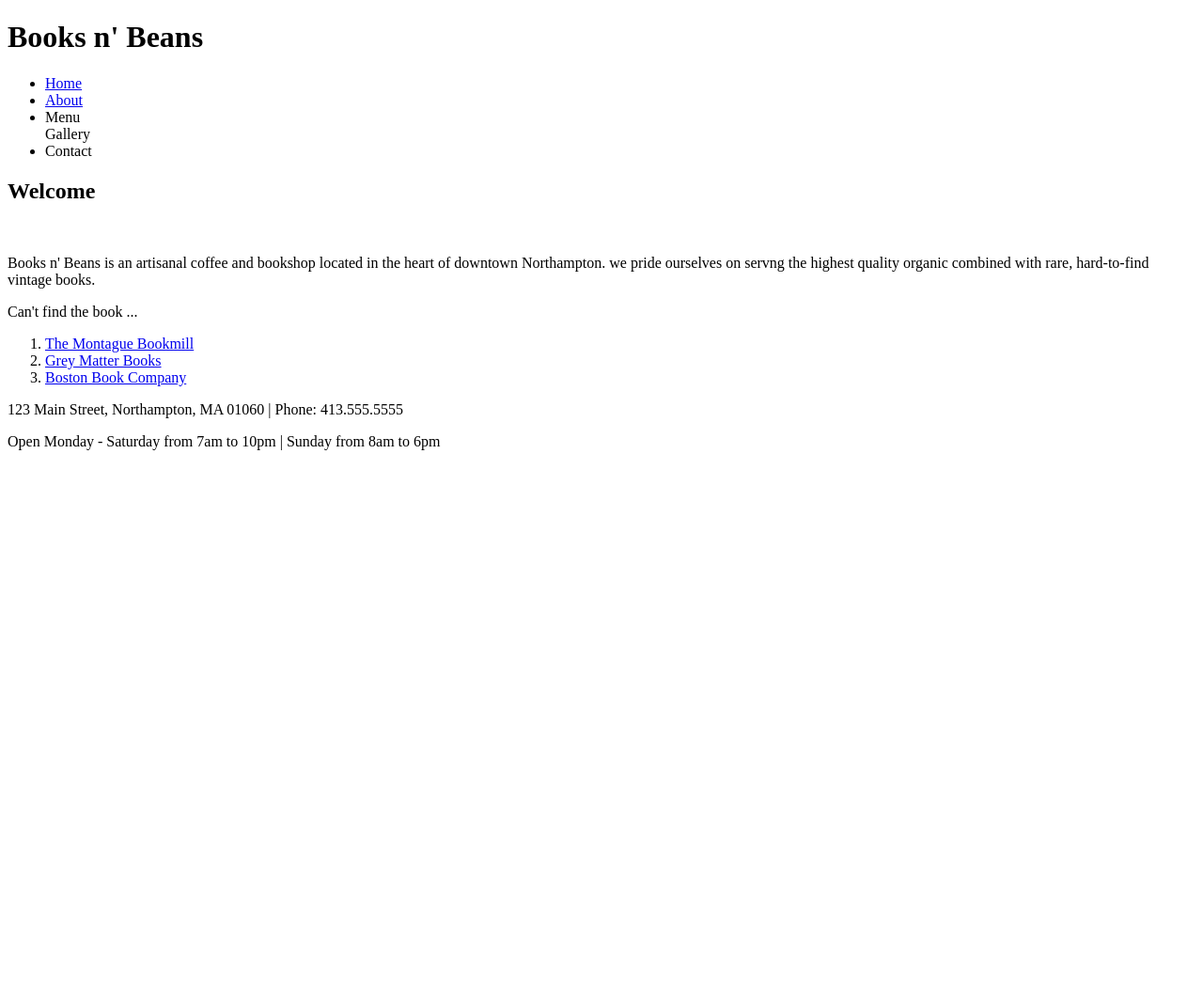
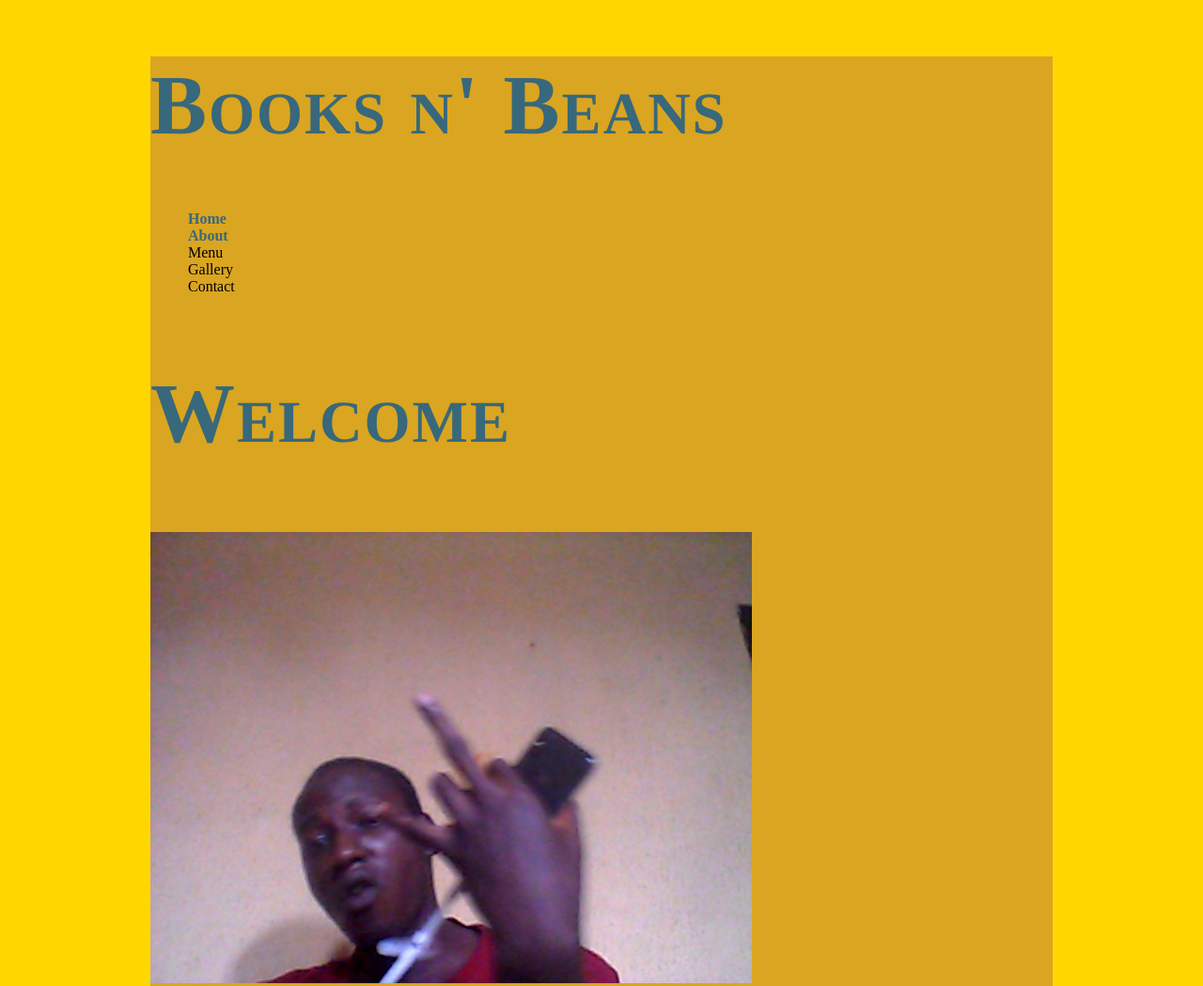
Before and after one commit to PBRAINUNLIMITED/friday, a plain HTML site: page index.html in a window 1280 px wide. Shown: the top 1049 px of the page at 94% size. Before the commit the page ends 800 px from the top, so only its background shows below. Drawn offline with Linux system fonts and the light colour scheme.

Commit message:
Add files via upload

```diff
--- /dev/null
+++ b/about.html
@@ -0,0 +1,35 @@
+<!DOCTYPE html>
+<html lang="en">
+<head>
+    <meta charset="UTF-8">
+    <meta name="viewport" content="width=device-width, initial-scale=1.0">
+    <title>About- Books n' Beans</title>
+    <link rel="stylesheet" href="style.css">
+    </head>
+<body>
+    <div class="container">
+    <div class="header">
+    <h1>Books n' Beans</h1>
+    </div>
+    <div class="menu">
+    <nav>
+    <ul>
+        <li><a href="index.html">Home</a></li>
+        <li><a href="about.html">About</a></li>
+        <li>menu</li>
+        <li>Gallery</li>
+        <li>Contact</li>
+    </ul>
+    </nav>
+    </div>
+<div class="main">
+    <h2>About</h2>
+    <img src="WIN_20250121_01_47_52_Pro.jpg"
+    <p>Books n' Beans is good</p>
+    <p> The store is open 24/7</p>
+    </div>
+    <div class="footer">
+    <p>&copy;AMOS PAGE</p>
+    </div>
+</body>
+</html>
--- a/index.html
+++ b/index.html
@@ -4,13 +4,15 @@
 <title>Home: Books n' Beans</title>
 <link rel="stylesheet" type="text/css" href="style.css">
 </head>
+<body>
+<div class="container">
 <div class="header">
   <h1>Books n' Beans</h1>
   <div>
   <div class="menu">
     <ul>
     <li><a href="index.html">Home</a></li>
-    <div class="container"></div>
+
     <li><a href="about.html">About</a></li>
     <li>Menu</li
 <li>Gallery</li>
@@ -29,9 +31,11 @@
     <li><a href="http://www.rarebook.com/">Boston Book Company</a></li>
   </ol>
 </div>
-<body>
+
   <div class="footer">
     <p>123 Main Street, Northampton, MA 01060 | Phone: 413.555.5555</p>
     <p>Open Monday - Saturday from 7am to 10pm | Sunday from 8am to 6pm</p>
     </div>
+
+  </div>
 </body>
--- /dev/null
+++ b/style.css
@@ -0,0 +1,66 @@
+body{
+      background-color: gold;
+}
+.container{max-width: 960px;
+    margin: 0 auto;
+    background-color: rgb(4, 255, 0);
+}
+
+.header,.footer{
+    background-color: goldenrod
+}
+h1 {
+    font-family: Times, serif;
+    color: #38687b;
+    font-size: 90px;
+    font-variant: small-caps;
+ letter-spacing: 2px;
+}
+letterspacing
+body {
+    font-family: Tahoma, Verdana, Segoe, sans-serif;
+    }
+    h2 {
+        font-family: Times, serif;
+        color: #38687b;
+        font-size: 90px;
+        font-variant: small-caps;
+     letter-spacing: 2px;
+    }
+    P{
+        font: 1em; sans-serif
+        letter-spacing: 1px;
+        font-weight: 400;
+    }
+    oi{
+        font-family: 1em; sans-serif
+        letter-spacing: 1px;
+        font-weight: 400;
+     }
+     ul{
+        font-family: 1em; sans-serif
+        letter-spacing: 1px;
+        font-weight: 400;
+    }
+    a{
+        text-decoration: none;
+    }
+     menu ul a {
+        text-decoration: none;
+       }
+       .menu ul {
+        list-style-type: none;
+       }
+
+a:link {
+    color: #38687b;
+    font-weight: bold;
+    text-align: center;
+}
+a:link, a:visited, a:active {
+                        color: #38687b;
+                        font-weight: bold;
+}
+a:hover{
+    color: gold;
+}
```
Also changed, not shown: WIN_20250121_01_47_52_Pro.jpg (added).
